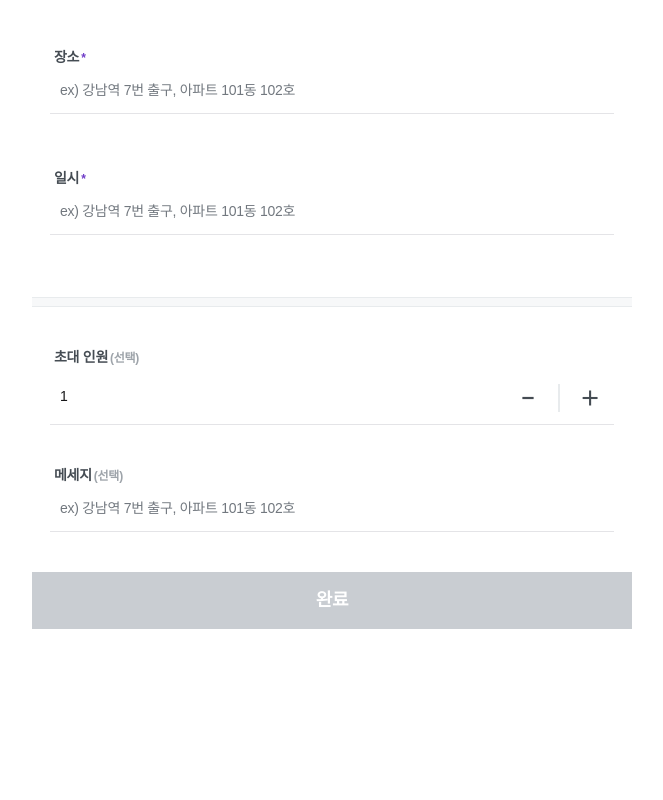
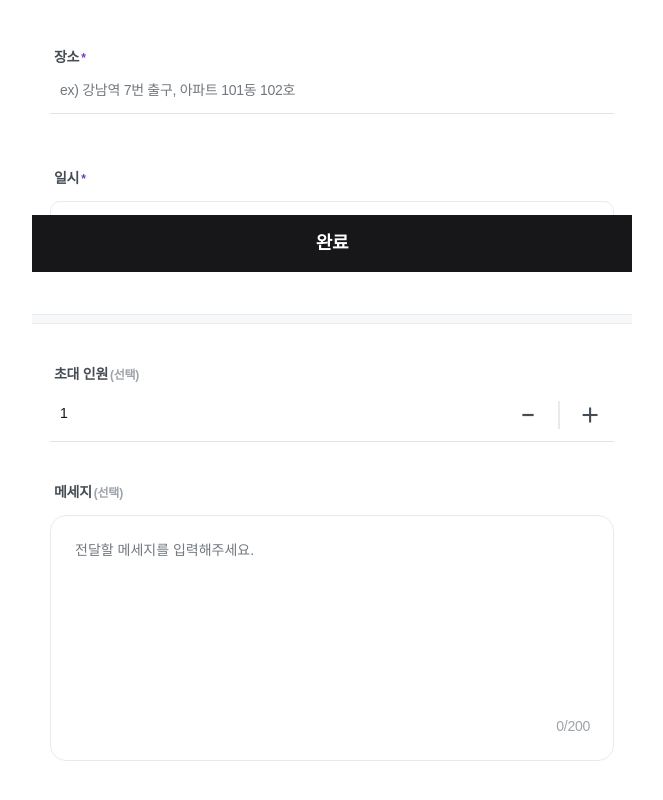
Before and after one commit to dnd-side-project/dnd-12th-6-frontend, a Next.js app: page /create in a window 1280 px wide. Shown: the part 528-1328 px from the top of the page, without its empty margins (308-971 px from the left). Before the commit the page ends 1157 px from the top, so only its background shows below. Built offline with nearby package versions, Linux system fonts and the light colour scheme; a web font is replaced by a local one.

Commit message:
feat: formik hook 추가 및 데이터 바인딩

```diff
--- a/package.json
+++ b/package.json
@@ -63,6 +63,7 @@
     "eslint-plugin-react": "^7.37.4",
     "eslint-plugin-react-hooks": "^5.1.0",
     "eslint-plugin-storybook": "^0.11.2",
+    "formik": "^2.4.6",
     "husky": "^9.1.7",
     "jest": "^29.5.14",
     "jest-environment-jsdom": "^29.5.14",
@@ -75,7 +76,8 @@
     "tailwindcss-animate": "^1.0.7",
     "ts-jest": "^29.2.5",
     "ts-node": "^10.9.2",
-    "typescript": "^5"
+    "typescript": "^5",
+    "yup": "^1.6.1"
   },
   "lint-staged": {
     "*.{js,jsx,ts,tsx}": [
--- /dev/null
+++ b/src/app/create/components/CreateForm.tsx
@@ -0,0 +1,113 @@
+'use client';
+
+import { useFormik } from 'formik';
+import React from 'react';
+import * as yup from 'yup';
+
+import DateInput from '@/components/common/DateInput';
+import Field from '@/components/common/Field';
+import InputRoot from '@/components/common/Input';
+import NumberInput from '@/components/common/NumberInput';
+import Textarea from '@/components/common/Textarea';
+
+interface SaveCreateFormDataType {
+  title: string;
+  address_detail: string;
+  date: string;
+  max_length: number;
+  message?: string;
+}
+
+const CreateForm = () => {
+  const formik = useFormik<SaveCreateFormDataType>({
+    initialValues: {
+      title: '',
+      address_detail: '',
+      date: '',
+      max_length: 1,
+      message: '',
+    },
+    validationSchema: yup.object({
+      title: yup.string().min(1).max(10).required('이름을 입력해주세요.'),
+      addaddress_detail: yup.string().required('장소명을 입력해주세요.'),
+      date: yup.string().required('모임 임시를 선택해주세요.'),
+      max_length: yup.number().min(1).max(20),
+      message: yup.string().max(200),
+    }),
+    onSubmit: (values) => {
+      saveInvite(values);
+    },
+  });
+
+  const saveInvite = async (values: SaveCreateFormDataType) => {
+    console.log(values);
+  };
+
+  return (
+    <>
+      <div className='py-40 px-[18px] flex flex-col gap-32'>
+        <Field className='mb-[22px]'>
+          <Field.Label required>주최자명</Field.Label>
+          <InputRoot>
+            <InputRoot.Input
+              name='title'
+              placeholder='이름 또는 닉네임'
+              value={formik.values.title}
+              onChange={formik.handleChange}
+            />
+          </InputRoot>
+        </Field>
+        <Field className='mb-[22px]'>
+          <Field.Label required>장소</Field.Label>
+          <InputRoot>
+            <InputRoot.Input
+              name='address_detail'
+              placeholder='ex) 강남역 7번 출구, 아파트 101동 102호'
+              value={formik.values.address_detail}
+              onChange={formik.handleChange}
+            />
+          </InputRoot>
+        </Field>
+        <Field className='mb-[22px]'>
+          <Field.Label required>일시</Field.Label>
+          <DateInput
+            placeholder='모임 일시'
+            value={formik.values.date}
+            onChange={formik.handleChange}
+          />
+        </Field>
+      </div>
+
+      <hr className='h-10 bg-gray-1 border-y border-gray-2' />
+
+      <div className='py-40 px-[18px] flex flex-col gap-40'>
+        <Field>
+          <Field.Label optional>초대 인원</Field.Label>
+          <NumberInput
+            value={formik.values.max_length}
+            onChangeValue={(value: number) => formik.setFieldValue('max_length', value)}
+          />
+        </Field>
+        <Field>
+          <Field.Label optional>메세지</Field.Label>
+          <Textarea
+            name='message'
+            value={formik.values.message}
+            onChange={formik.handleChange}
+            placeholder='전달할 메세지를 입력해주세요.'
+            counter
+          />
+        </Field>
+      </div>
+
+      <button
+        className='sticky bottom-0 w-full h-[57px] flex items-center justify-center bg-gray-7 disabled:bg-gray-3'
+        onClick={() => formik.handleSubmit()}
+      >
+        <p className='typo-heading font-semibold text-white'>완료</p>
+      </button>
+    </>
+  );
+};
+
+export default CreateForm;
--- /dev/null
+++ b/src/app/create/components/PreviewBox.tsx
@@ -0,0 +1,19 @@
+import React from 'react';
+
+const PreviewBox = () => {
+  return (
+    <div className='cursor-pointer w-full relative h-[360px] bg-preview bg-cover'>
+      <div className='w-[190px] absolute top-80 left-1/2 -translate-x-1/2 flex flex-col items-center gap-24'>
+        <img className='w-[106px]' src='/images/create/letter_image.png' />
+        <p className='typo-label1 text-primary-strong'>
+          여기를 눌러 <b className='font-bold'>우리만의 초대장 꾸미기</b>
+        </p>
+      </div>
+      <div className='w-[157px] h-[44px] absolute bottom-[-22px] left-1/2 -translate-x-1/2 flex items-center justify-center border border-primary-normal rounded-xl bg-primary-natural'>
+        <p className='typo-body font-bold text-primary-strong'>꾸미기</p>
+      </div>
+    </div>
+  );
+};
+
+export default PreviewBox;
--- a/src/app/create/page.tsx
+++ b/src/app/create/page.tsx
@@ -1,69 +1,18 @@
 import React from 'react';
 
-import Field from '@/components/common/Field';
-import InputRoot from '@/components/common/Input';
-import NumberInput from '@/components/common/NumberInput';
 import PageContainer from '@/components/layout/PageContainer';
 import PageHeader from '@/components/layout/PageHeader';
 import { ROUTER_TITLE } from '@/constants/enum';
+
+import CreateForm from './components/CreateForm';
+import PreviewBox from './components/PreviewBox';
 
 const page = () => {
   return (
     <PageContainer>
       <PageHeader backButton title={ROUTER_TITLE.CREATE} />
-      <div className='cursor-pointer w-full relative h-[360px] bg-preview bg-cover'>
-        <div className='w-[190px] absolute top-80 left-1/2 -translate-x-1/2 flex flex-col items-center gap-24'>
-          <img className='w-[106px]' src='/images/create/letter_image.png' />
-          <p className='typo-label1 text-primary-strong'>
-            여기를 눌러 <b className='font-bold'>우리만의 초대장 꾸미기</b>
-          </p>
-        </div>
-        <div className='w-[157px] h-[44px] absolute bottom-[-22px] left-1/2 -translate-x-1/2 flex items-center justify-center border border-primary-normal rounded-xl bg-primary-natural'>
-          <p className='typo-body font-bold text-primary-strong'>꾸미기</p>
-        </div>
-      </div>
-
-      <div className='py-40 px-[18px] flex flex-col gap-32'>
-        <Field className='mb-[22px]'>
-          <Field.Label required>주최자명</Field.Label>
-          <InputRoot>
-            <InputRoot.Input placeholder='이름 또는 닉네임' />
-          </InputRoot>
-        </Field>
-        <Field className='mb-[22px]'>
-          <Field.Label required>장소</Field.Label>
-          <InputRoot>
-            <InputRoot.Input placeholder='ex) 강남역 7번 출구, 아파트 101동 102호' />
-          </InputRoot>
-        </Field>
-        <Field className='mb-[22px]'>
-          <Field.Label required>일시</Field.Label>
-          <InputRoot>
-            <InputRoot.Input placeholder='ex) 강남역 7번 출구, 아파트 101동 102호' />
-          </InputRoot>
-        </Field>
-      </div>
-
-      <hr className='h-10 bg-gray-1 border-y border-gray-2' />
-
-      <div className='py-40 px-[18px] flex flex-col gap-40'>
-        <Field>
-          <Field.Label optional>초대 인원</Field.Label>
-          <NumberInput />
-        </Field>
-        <Field>
-          <Field.Label optional>메세지</Field.Label>
-          <InputRoot>
-            <InputRoot.Input placeholder='ex) 강남역 7번 출구, 아파트 101동 102호' />
-          </InputRoot>
-        </Field>
-      </div>
-      <button
-        className='w-full h-[57px] flex items-center justify-center bg-gray-7 disabled:bg-gray-3'
-        disabled
-      >
-        <p className='typo-heading font-semibold text-white'>완료</p>
-      </button>
+      <PreviewBox />
+      <CreateForm />
     </PageContainer>
   );
 };
```
Also changed, not shown: 1 other file (tests, documents, lock files or other folders).
